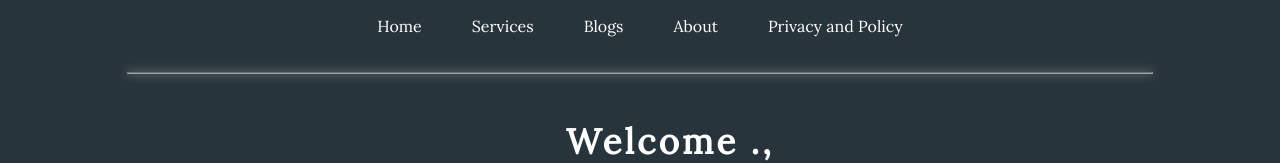
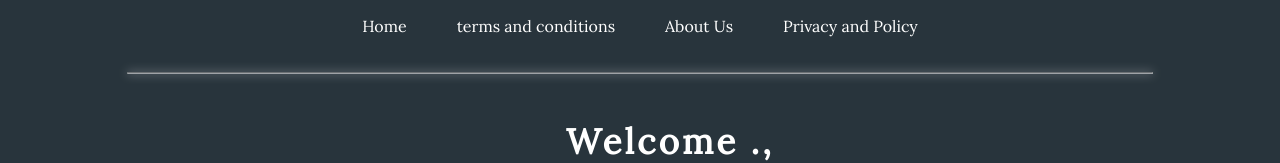
Before and after one commit to Anani999/first, a plain HTML site: page index.html in a window 1280 px wide. Shown: the top 163 px of the page. Drawn offline with Linux system fonts and the light colour scheme; a script that the page names is missing.

Commit message:
Update index.html

```diff
--- a/index.html
+++ b/index.html
@@ -30,9 +30,8 @@
             <ul>
 
                 <li><a href="index.html" >Home</a></li>
-                <li><a href="#" >Services</a></li>
-                <li><a href="#" >Blogs</a></li>
-                <li><a href="#">About</a></li>
+                <li><a href="terms_and_conditions.html" >terms and conditions</a></li>
+                <li><a href="about_us.html">About Us</a></li>
                 <li><a href="privacy.html">Privacy and Policy</a></li>
             </ul>
         </nav>
```
